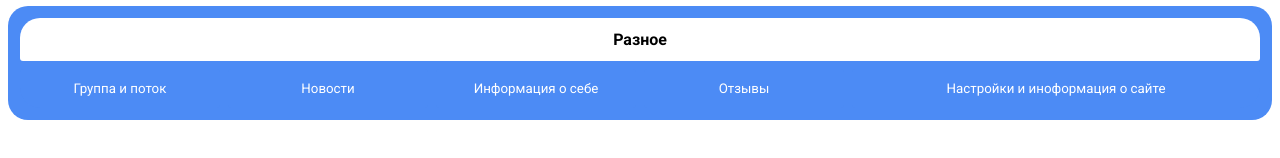
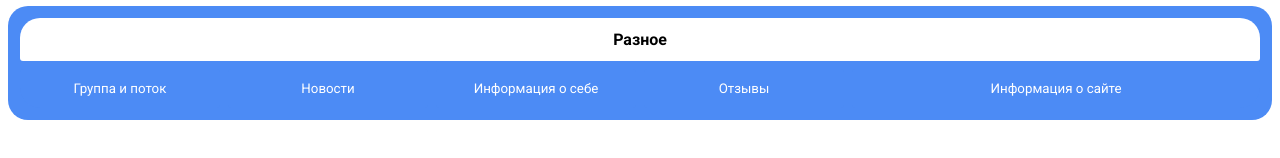
Before and after one commit to DDeenis/mystat-bot-webapp, a Next.js app: page /home in a window 1280 px wide. Shown: the part 368-526 px from the top of the page. Built offline with nearby package versions, Linux system fonts and the light colour scheme; no server answers.

Commit message:
fix typo

```diff
--- a/app/home/page.tsx
+++ b/app/home/page.tsx
@@ -28,9 +28,7 @@ export default async function Home() {
         <ActionButton path={paths.news.allNews}>Новости</ActionButton>
         <ActionButton path={paths.info}>Информация о себе</ActionButton>
         <ActionButton path={paths.reviews}>Отзывы</ActionButton>
-        <ActionButton path={paths.settings}>
-          Настройки и иноформация о сайте
-        </ActionButton>
+        <ActionButton path={paths.settings}>Информация о сайте</ActionButton>
       </ActionsSection>
     </>
   );
```
